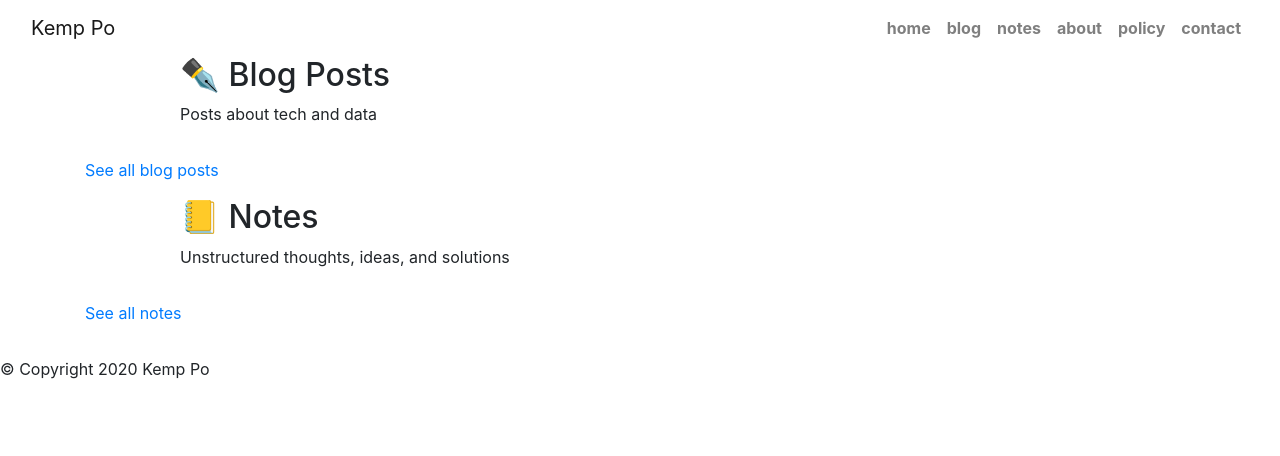
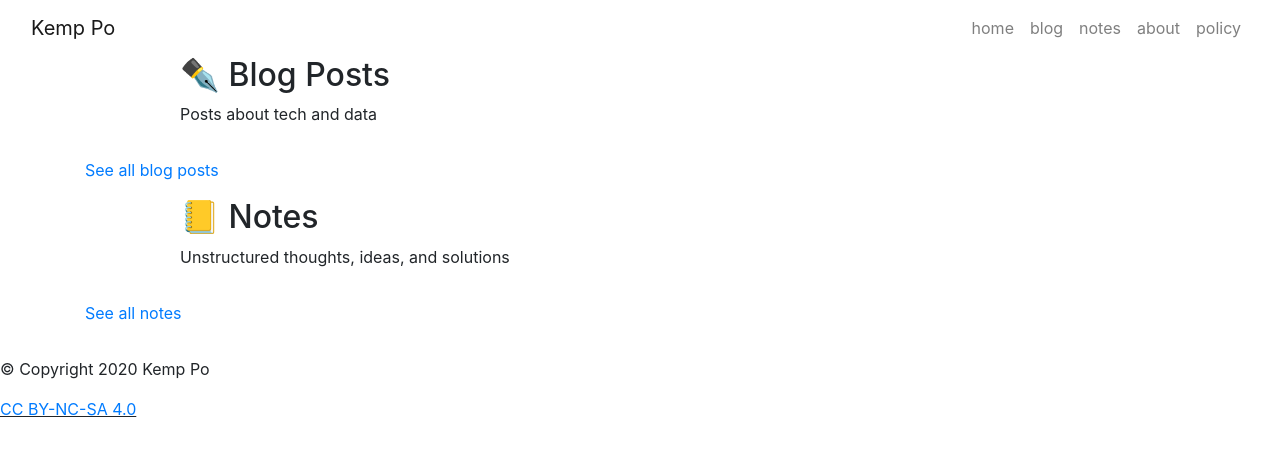
Before and after one commit to kempspo/kempblog, a Django app: page / in a window 1280 px wide. Shown: the top 456 px of the page. Run offline with Django 3.2, Linux system fonts and the light colour scheme; data that the repository does not hold is empty; some libraries are stand-ins or nearby versions.

Commit message:
Change templates

```diff
--- a/templates/base.html
+++ b/templates/base.html
@@ -26,23 +26,23 @@
                 <div class="collapse navbar-collapse" id="navbarResponsive">
                     <ul class="navbar-nav ml-auto">
                         <li class="nav-item">
-                            <a class="nav-link font-weight-bold" href="{% url 'home' %}">home</a>
+                            <a class="nav-link" href="{% url 'home' %}">home</a>
                         </li>
                         <li class="nav-item">
-                            <a class="nav-link font-weight-bold" href="{% url 'post_list' %}">blog</a>
+                            <a class="nav-link" href="{% url 'post_list' %}">blog</a>
                         </li>
                         <li class="nav-item">
-                            <a class="nav-link font-weight-bold" href="{% url 'note_list' %}">notes</a>
+                            <a class="nav-link" href="{% url 'note_list' %}">notes</a>
                         </li>
                         <li class="nav-item">
-                            <a class="nav-link font-weight-bold" href="/about">about</a>
+                            <a class="nav-link" href="/about">about</a>
                         </li>
                         <li class="nav-item">
-                            <a class="nav-link font-weight-bold" href="#">policy</a>
+                            <a class="nav-link" href="#">policy</a>
                         </li>
-                        <li class="nav-item">
+                        <!-- <li class="nav-item">
                             <a class="nav-link font-weight-bold" href="/contact">contact</a>
-                        </li>
+                        </li> -->
                     </ul>
                 </div>
             </div>
@@ -53,6 +53,11 @@
         <!-- Footer -->
         <footer class="py-3">
             <p class="footer">&copy; Copyright 2020 Kemp Po</p>
+            <p class="footer" style="text-decoration: underline;">
+                <a href="https://creativecommons.org/licenses/by-nc-sa/4.0/deed.en">
+                    CC BY-NC-SA 4.0
+                </a>
+            </p>
         </footer>
     </body>
 </html>
--- a/templates/contact.html
+++ b/templates/contact.html
@@ -8,10 +8,10 @@
         <div class="row">
             <div class=" col-md-8 col-md-10 mx-auto">
                 <div class="site-heading">
-                    <h1>📧 Contact</h2>
+                    <h2>📧 Contact</h2>
                     <p>Reach out to me </p>
                 </div>
-                <h3 class="text-light"> Social</h3>
+                <h3>Social</h3>
                 <ul class="text-light">
                     <li>
                         <a href="https://www.linkedin.com/in/kemp-po/">
--- a/templates/index.html
+++ b/templates/index.html
@@ -27,10 +27,10 @@
                         <h2 class="card-title">{{ post.title }}</h2>
                         <p class="card-text">{{ post.created_on | date:"d M Y" }} </p>
                         <img src="{{ post.background_image.url }}" class="thumbnail">
-                        <p class="card-text">{{ post.formatted_markdown|safe|slice:":200" }}</p>
+                        <p class="card-text">{{ post.intro|safe|slice:":250" }}</p>
                         <div style="display:flex mb-4">
                             {% for tag in post.tag.all %}
-                            <a href="{% url 'tagged' tag.slug %}" class="mr-1 badge badge-info">#{{ tag }}</a>
+                            <a href="{% url 'tagged' tag.slug %}" class="mr-1 badge badge-light">#{{ tag }}</a>
                             {% endfor %}
                         </div>
                     </div>
--- a/templates/note_detail.html
+++ b/templates/note_detail.html
@@ -16,13 +16,14 @@
             <div class="card mb-4">
                 <div class="card-body">
                     <h2 class="card-title">{{ note.title }}</h2>
-                    <p class=" text-muted">{{ note.author }} | {{ note.created_on | date:"d M Y" }}</p>
+                    <p class="text-muted">{{ note.author }} | {{ note.created_on | date:"d M Y" }}</p>
                     <div id="container" class="container"> <p>{{ note.formatted_markdown|safe }}</p> </div>
                     {% post_to_linkedin post.title %}
                     {% post_to_twitter post.title %}
                     {% post_to_facebook %}
                     <div id="show" class="button_cont">
                         <a class="button big-btn">
+                            <i class="fas fa-comments"></i>
                             Share your thoughts
                         </a>
                     </div>
--- a/templates/post_detail.html
+++ b/templates/post_detail.html
@@ -17,6 +17,7 @@
                 <div class="card-body">
                     <h2 class="card-title">{{ post.title }}</h2>
                     <p class="text-muted">{{ post.author }} | {{ post.created_on | date:"d M Y" }}</p>
+                    <p>{{ post.intro }}</p>
                     <img class="responsive" src="{{ post.background_image.url }}">
                     <div id="container" class="container"> <p>{{ post.formatted_markdown|safe }}</p> </div>
                     {% post_to_linkedin post.title %}
--- a/templates/post_list.html
+++ b/templates/post_list.html
@@ -25,10 +25,10 @@
                         <h2 class="card-title">{{ post.title }}</h2>
                         <p class="card-text">{{ post.created_on | date:"d M Y" }} </p>
                         <img src="{{ post.background_image.url }}" class="thumbnail"> </img>
-                        <p class="card-text">{{ post.formatted_markdown|safe|slice:":200" }}</p>
+                        <p class="card-text">{{ post.intro|safe|slice:":250" }}</p>
                         <div style="display:flex mb-4">
                             {% for tag in post.tag.all %}
-                            <a href="{% url 'tagged' tag.slug %}" class="mr-1 badge badge-info">#{{ tag }}</a>
+                            <a href="{% url 'tagged' tag.slug %}" class="mr-1 badge badge-light">#{{ tag }}</a>
                             {% endfor %}
                         </div>
                     </div>
--- a/templates/tag.html
+++ b/templates/tag.html
@@ -29,7 +29,7 @@
                         <p class="card-text">{{ post.formatted_markdown|safe|slice:":200" }}</p>
                         <div style="display:flex mb-4">
                             {% for tag in post.tag.all %}
-                            <a href="{% url 'tagged' tag.slug %}" class="mr-1 badge badge-info">#{{ tag }}</a>
+                            <a href="{% url 'tagged' tag.slug %}" class="mr-1 badge badge-light">#{{ tag }}</a>
                             {% endfor %}
                         </div>
                     </div>
```
